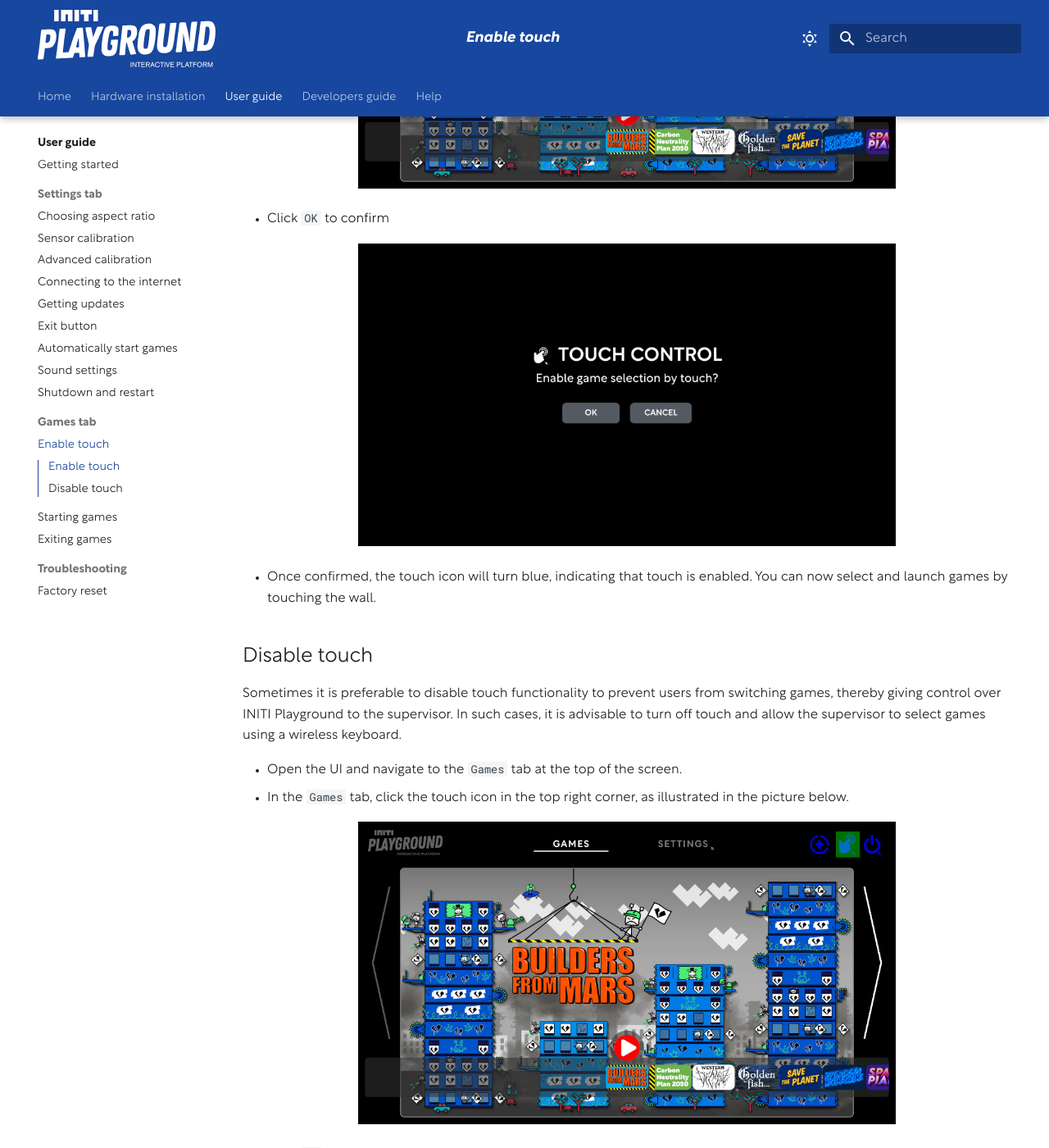
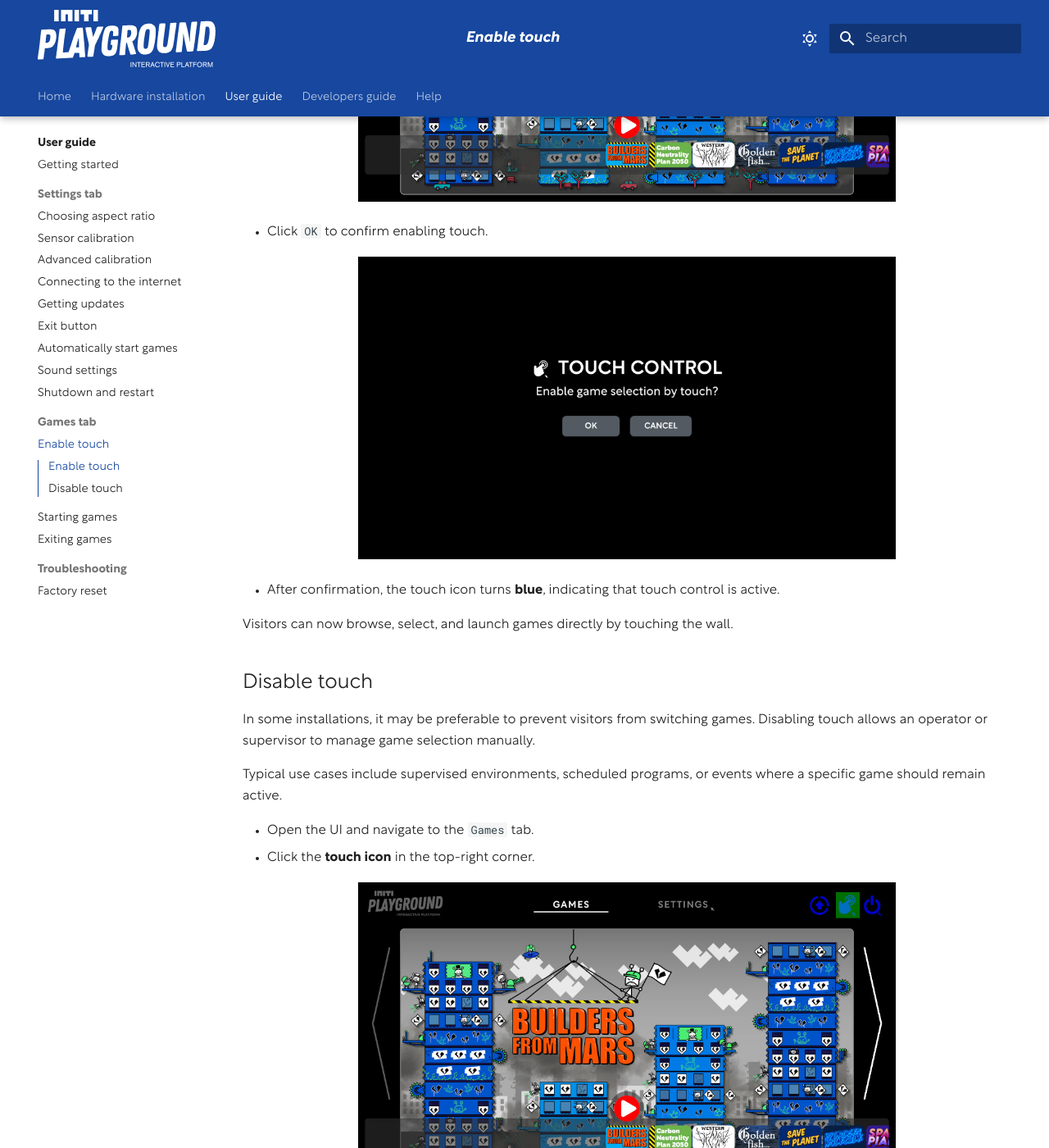
Before and after one commit to INITI-Playground/initi-playground-docs, an MkDocs documentation site: the page built from docs/setup/enabling-touch.md, in a window 1280 px wide and 1400 px high, scrolled down 696 px. Shown: the whole window at 82% size. Built offline with MkDocs 1.6.1 and Material for MkDocs 9.7.7, drawn with Linux system fonts in a browser that asks for light colours; some of the changed text lies outside the part shown.

Commit message:
update enabling touch documentation for clarity and consistency.

```diff
--- a/docs/setup/enabling-touch.md
+++ b/docs/setup/enabling-touch.md
@@ -1,48 +1,56 @@
 Title:   Enable touch
 Summary: How to enable touch in games tab
 Authors: Ondrej Prucha
-Date:    July 24, 2024
+Date:    February 23, 2026
 blank-value:
 
-# Enabling touch in games tab
+# Enabling touch in the Games tab
 
-Enabling touch creates a more interactive experience, allowing users to select and launch games by simply touching the wall. By default, this feature is turned off because the sensor needs to be calibrated first. You can turn it on or off in the Games tab.
+Touch control allows visitors to select and launch games directly by interacting with the projection surface. This creates a more intuitive and self-guided experience.
+
+By default, touch is **disabled** because the sensor must be calibrated first to ensure accurate interaction.
 
 ## Enable touch
 
 - Open the UI and navigate to the `Games` tab at the top of the screen.
-- In the `Games` tab, click the touch icon in the top right corner, as illustrated in the picture below.
+- Click the **touch icon** in the top-right corner, as shown below.
 
 <div class="center imageWidth" markdown>
 ![Enable touch](assets/enable-touch-disabled.jpg "Enable touch")
 </div>
 
-- Click `OK` to confirm
+- Click `OK` to confirm enabling touch.
 
 <div class="center imageWidth" markdown>
 ![Enable touch confirm](assets/enable-touch-confirm-on.png "Enable touch confirm")
 </div>
 
-- Once confirmed, the touch icon will turn blue, indicating that touch is enabled. You can now select and launch games by touching the wall.
+- After confirmation, the touch icon turns **blue**, indicating that touch control is active.
+
+Visitors can now browse, select, and launch games directly by touching the wall.
 
 ## Disable touch
 
-Sometimes it is preferable to disable touch functionality to prevent users from switching games, thereby giving control over INITI Playground to the supervisor. In such cases, it is advisable to turn off touch and allow the supervisor to select games using a wireless keyboard.
+In some installations, it may be preferable to prevent visitors from switching games. Disabling touch allows an operator or supervisor to manage game selection manually.
 
-- Open the UI and navigate to the `Games` tab at the top of the screen.
-- In the `Games` tab, click the touch icon in the top right corner, as illustrated in the picture below.
+Typical use cases include supervised environments, scheduled programs, or events where a specific game should remain active.
+
+- Open the UI and navigate to the `Games` tab.
+- Click the **touch icon** in the top-right corner.
 
 <div class="center imageWidth" markdown>
 ![Disable touch](assets/enable-touch-enabled.jpg "Disable touch")
 </div>
 
-- Click `OK` to confirm
+- Click `OK` to confirm.
 
 <div class="center imageWidth" markdown>
 ![Disable touch confirm](assets/enable-touch-confirm-off.png "Disable touch confirm")
 </div>
 
-- Once confirmed, the touch icon will turn grey, indicating that touch is disabled. Now the games can be selected and launched only using wireless keyboard.
+- The touch icon will turn **grey**, indicating that touch is disabled.
+
+Games can now be launched only using a wireless keyboard by operator.
 
 ----
 
```
